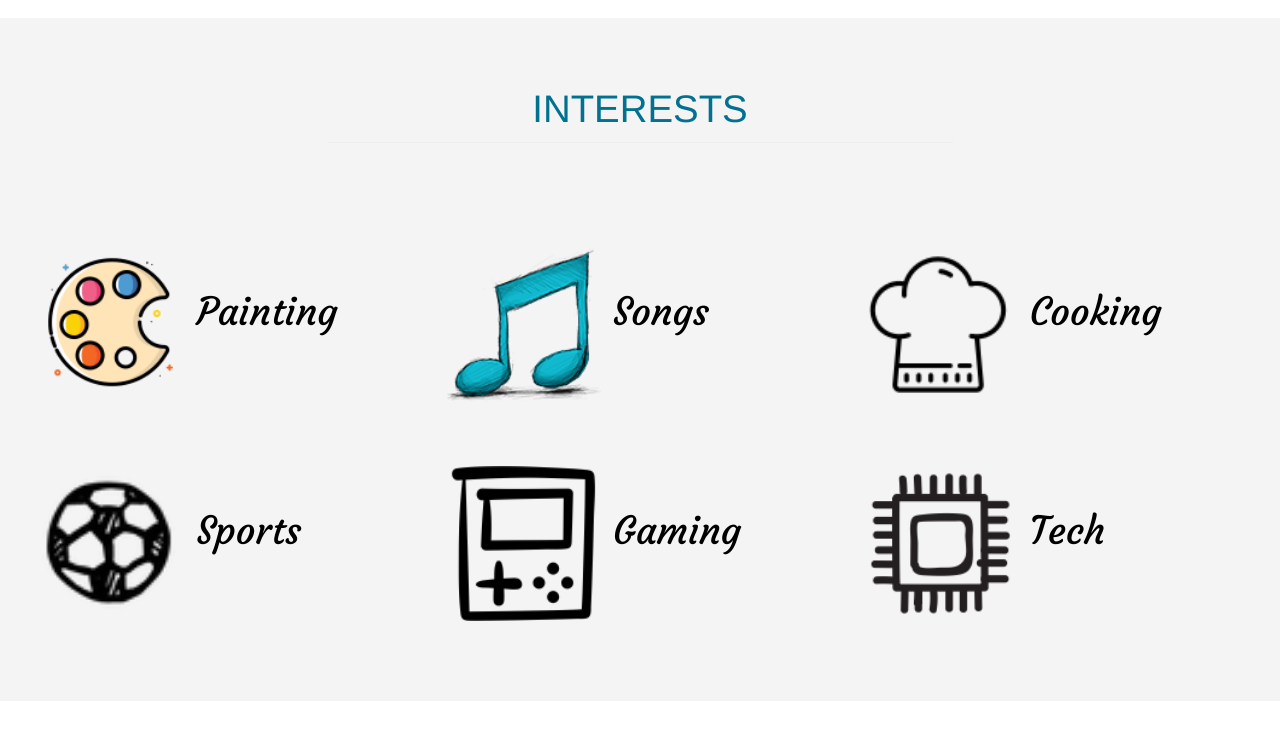
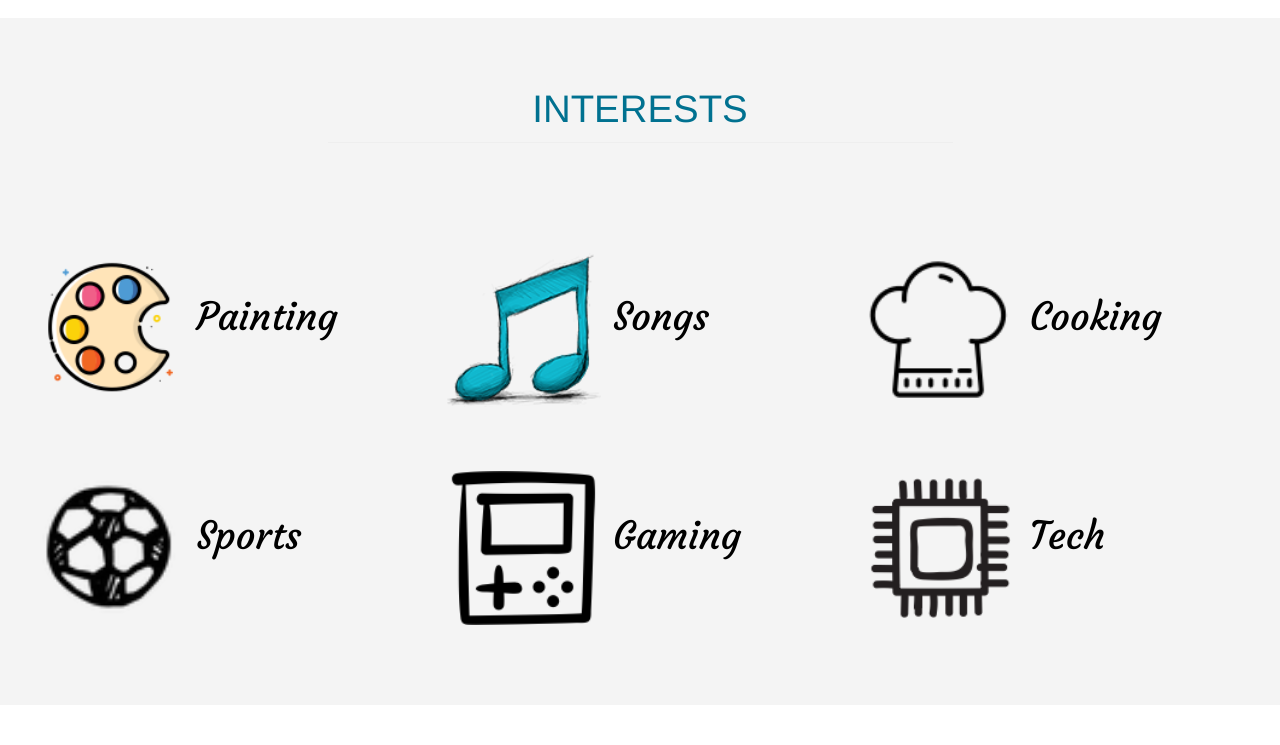
Before and after one commit to alias-3/django_homepage-blog, a Django app: page / in a window 1280 px wide. Shown: the part 1105-1850 px from the top of the page. Run offline with Django 3.2, Linux system fonts and the light colour scheme; some libraries are stand-ins or nearby versions.

Commit message:
styles changed

```diff
--- a/blog/templates/blog/home.html
+++ b/blog/templates/blog/home.html
@@ -72,7 +72,7 @@
     <div id="Interests" class="container-fluid" style="background-color:#F4F4F4;padding-bottom: 80px">
        <div>INTERESTS</div>
        <hr>
-       <div style="margin-top: 40px;">
+       <div style="margin-top: 3.5vw;">
           <div class="col-xs-4 col-md-4" style="font-family: 'Courgette', cursive;text-align: left;color: black">
           <img src="{%static 'img/painting.png'%}" style="width: 40%; height: 40%"> Painting
           </div>
```
